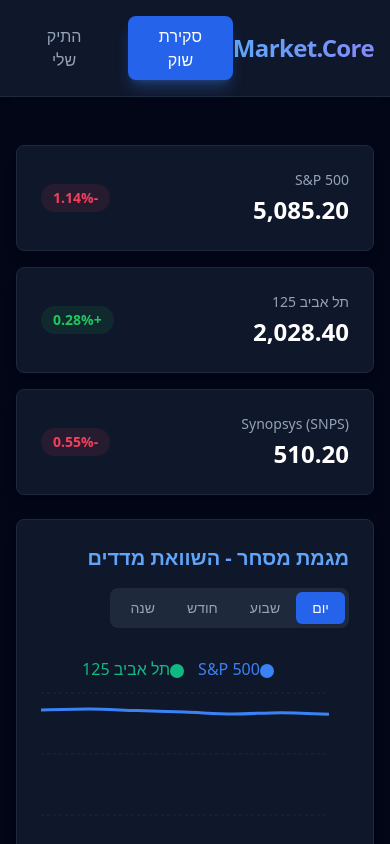
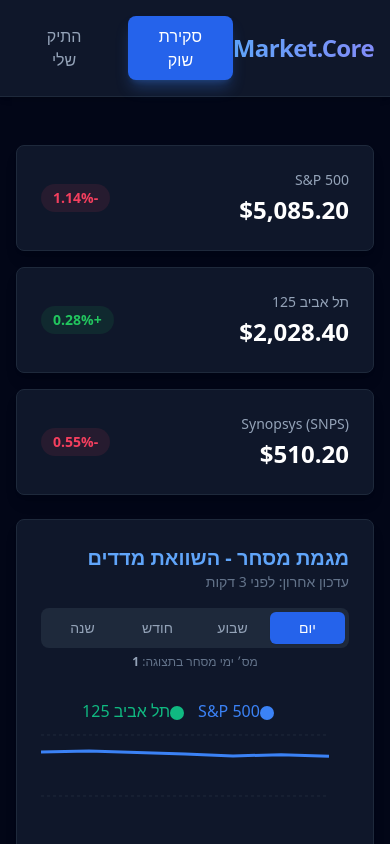
Before and after one commit to DanV-Codes/market-dashboard, a React (Create React App) app: page / in a window 390 px wide. Shown: the top 844 px of the page. Built offline with nearby package versions, Linux system fonts and the light colour scheme.

Commit message:
feat: updated market overview with professional styling, timestamps, dollar formatting, linear chart lines, and dynamic trading days count

```diff
--- a/src/components/MarketOverview.js
+++ b/src/components/MarketOverview.js
@@ -1,8 +1,8 @@
 import React, { useState } from 'react';
+// ייבוא רכיבי הגרף של Recharts למסך השוק
 import { LineChart, Line, XAxis, YAxis, CartesianGrid, Tooltip, ResponsiveContainer, Legend } from 'recharts';
 
 // --- חבילות הנתונים השונות שלנו (Market Data Simulation) ---
-
 const data1D = [
   { time: '10:00', sp500: 5150, ta125: 2010 },
   { time: '11:00', sp500: 5165, ta125: 2015 },
@@ -36,14 +36,32 @@
   { time: 'היום', sp500: 5085, ta125: 2028 },
 ];
 
+// מפה של מס' ימי מסחר לכל טווח זמן
+const tradingDaysMap = {
+  '1D': 1,
+  '1W': 5,
+  '1M': 22,
+  '1Y': 252 // ממוצע ימי מסחר בשנה
+};
+
 // כרטיסיות המידע למדדים המרכזיים
 const marketIndices = [
-  { name: "S&P 500", value: "5,085.20", change: "-1.14%", isPositive: false },
-  { name: "תל אביב 125", value: "2,028.40", change: "+0.28%", isPositive: true },
-  { name: "Synopsys (SNPS)", value: "510.20", change: "-0.55%", isPositive: false }
+  { name: "S&P 500", value: 5085.20, change: "-1.14%", isPositive: false },
+  { name: "תל אביב 125", value: 2028.40, change: "+0.28%", isPositive: true },
+  { name: "Synopsys (SNPS)", value: 510.20, change: "-0.55%", isPositive: false }
 ];
 
 const MarketOverview = () => {
+  // פונקציית עזר לעיצוב מטבע - בדיוק כמו בתיק האישי (DRY!)
+  const formatCurrency = (value) => {
+    return value.toLocaleString('en-US', {
+      style: 'currency',
+      currency: 'USD',
+      minimumFractionDigits: 2,
+      maximumFractionDigits: 2
+    });
+  };
+
   // הזיכרון של הרכיב: איזה טווח זמן נבחר כרגע? (ברירת מחדל: 1D)
   const [timeRange, setTimeRange] = useState('1D');
 
@@ -74,7 +92,8 @@
           <div key={i} className="p-6 bg-slate-900 rounded-lg shadow-lg border border-slate-800 flex justify-between items-center">
             <div>
               <h3 className="text-slate-400 text-sm font-medium mb-1">{index.name}</h3>
-              <p className="text-2xl font-bold text-white">{index.value}</p>
+              {/* שימוש בפונקציית העזר לעיצוב המחיר עם דולר */}
+              <p className="text-2xl font-bold text-white">{formatCurrency(index.value)}</p>
             </div>
             <div className={`px-3 py-1 rounded-full text-sm font-bold ${index.isPositive ? 'bg-green-500/10 text-green-500' : 'bg-rose-500/10 text-rose-500'}`}>
               {index.change}
@@ -88,15 +107,21 @@
 
         {/* כותרת וכפתורי זמן בראש הגרף */}
         <div className="flex flex-col sm:flex-row justify-between items-start sm:items-center mb-6 gap-4">
+          <div>
             <h2 className="text-xl font-bold text-blue-400">מגמת מסחר - השוואת מדדים</h2>
+            {/* סטאמפה של זמן כמו בתמונה */}
+            <p className="text-sm text-slate-500">עדכון אחרון: לפני 3 דקות</p>
+          </div>
 
+          {/* אזור כפתורי הזמן והכיתוב שמתחת */}
+          <div className="flex flex-col items-center sm:items-end gap-1.5 w-full sm:w-auto">
             {/* כפתורי הזמן (Toggle Buttons) */}
-          <div className="flex bg-slate-800 rounded-lg p-1">
+            <div className="flex bg-slate-800 rounded-lg p-1 w-full sm:w-auto">
               {timeButtons.map((btn) => (
                 <button
                   key={btn.id}
                   onClick={() => setTimeRange(btn.id)}
-                className={`px-4 py-1.5 rounded-md text-sm font-medium transition-all ${
+                  className={`flex-1 sm:flex-initial px-4 py-1.5 rounded-md text-sm font-medium transition-all ${
                     timeRange === btn.id
                       ? 'bg-blue-600 text-white shadow-sm' // עיצוב לכפתור פעיל
                       : 'text-slate-400 hover:text-white hover:bg-slate-700' // עיצוב לכפתור כבוי
@@ -105,6 +130,11 @@
                   {btn.label}
                 </button>
               ))}
+            </div>
+            {/* הצגת מס' ימי המסחר מתחת לרזולוציית התצוגה */}
+            <p className="text-xs text-slate-500">
+              מס׳ ימי מסחר בתצוגה: <span className="font-bold text-slate-400">{tradingDaysMap[timeRange]}</span>
+            </p>
           </div>
         </div>
 
@@ -118,10 +148,13 @@
               <Tooltip
                 contentStyle={{ backgroundColor: '#0f172a', borderColor: '#1e293b', borderRadius: '8px', color: '#fff' }}
                 itemStyle={{ fontWeight: 'bold' }}
+                // עיצוב הדולר בתוך החלונית הצפה
+                formatter={(value) => formatCurrency(value)}
               />
               <Legend verticalAlign="top" height={36} iconType="circle" />
-              <Line type="monotone" dataKey="sp500" name="S&P 500" stroke="#3b82f6" strokeWidth={3} dot={false} activeDot={{ r: 6 }} />
-              <Line type="monotone" dataKey="ta125" name="תל אביב 125" stroke="#10b981" strokeWidth={3} dot={false} activeDot={{ r: 6 }} />
+              {/* הקווים הלינאריים - שינינו ל-type="linear" כדי שיהיו ישרים בין נקודות */}
+              <Line type="linear" dataKey="sp500" name="S&P 500" stroke="#3b82f6" strokeWidth={3} dot={false} activeDot={{ r: 6 }} />
+              <Line type="linear" dataKey="ta125" name="תל אביב 125" stroke="#10b981" strokeWidth={3} dot={false} activeDot={{ r: 6 }} />
             </LineChart>
           </ResponsiveContainer>
         </div>
```
Lines whose indentation alone changed are shown as unchanged.
